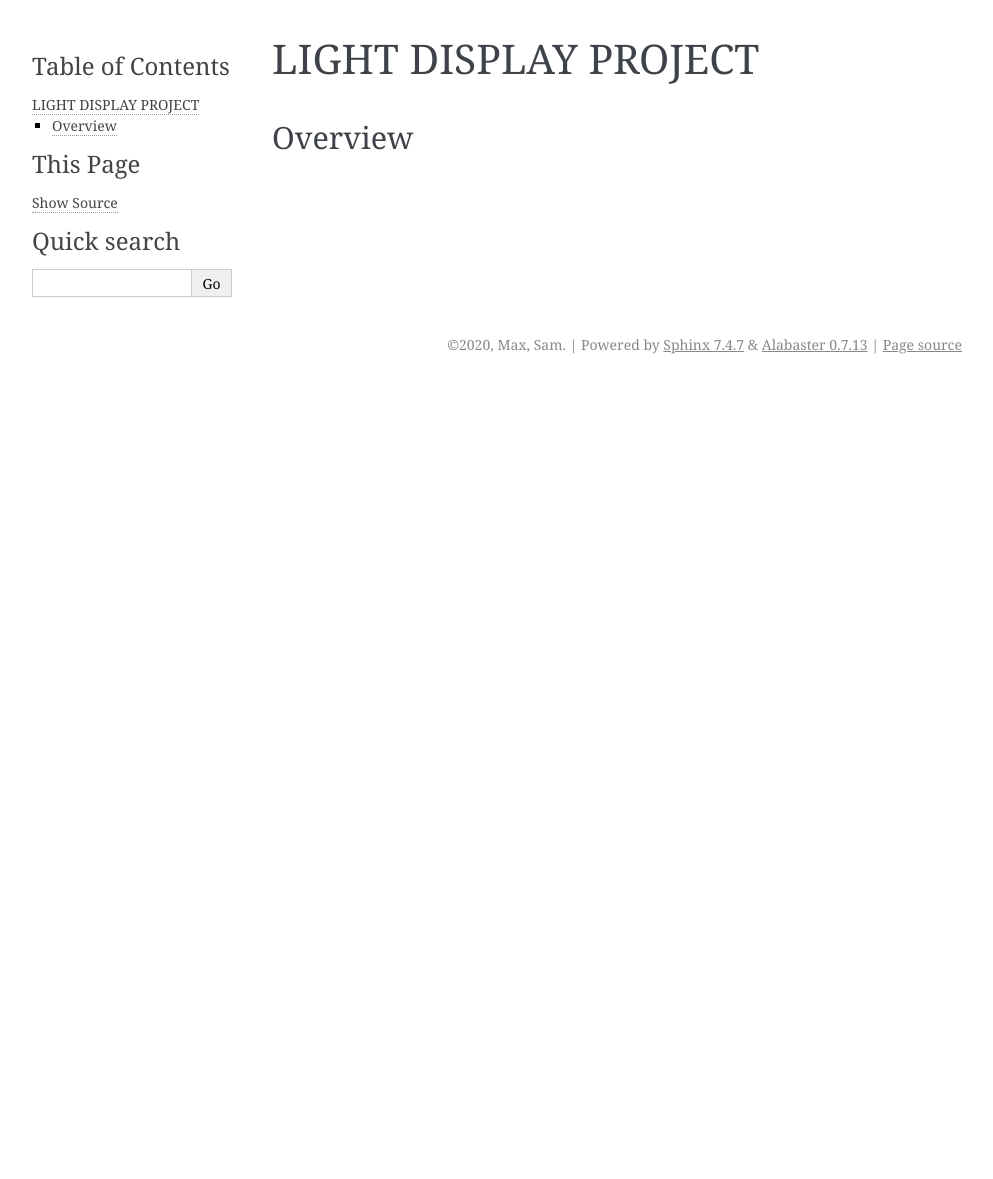
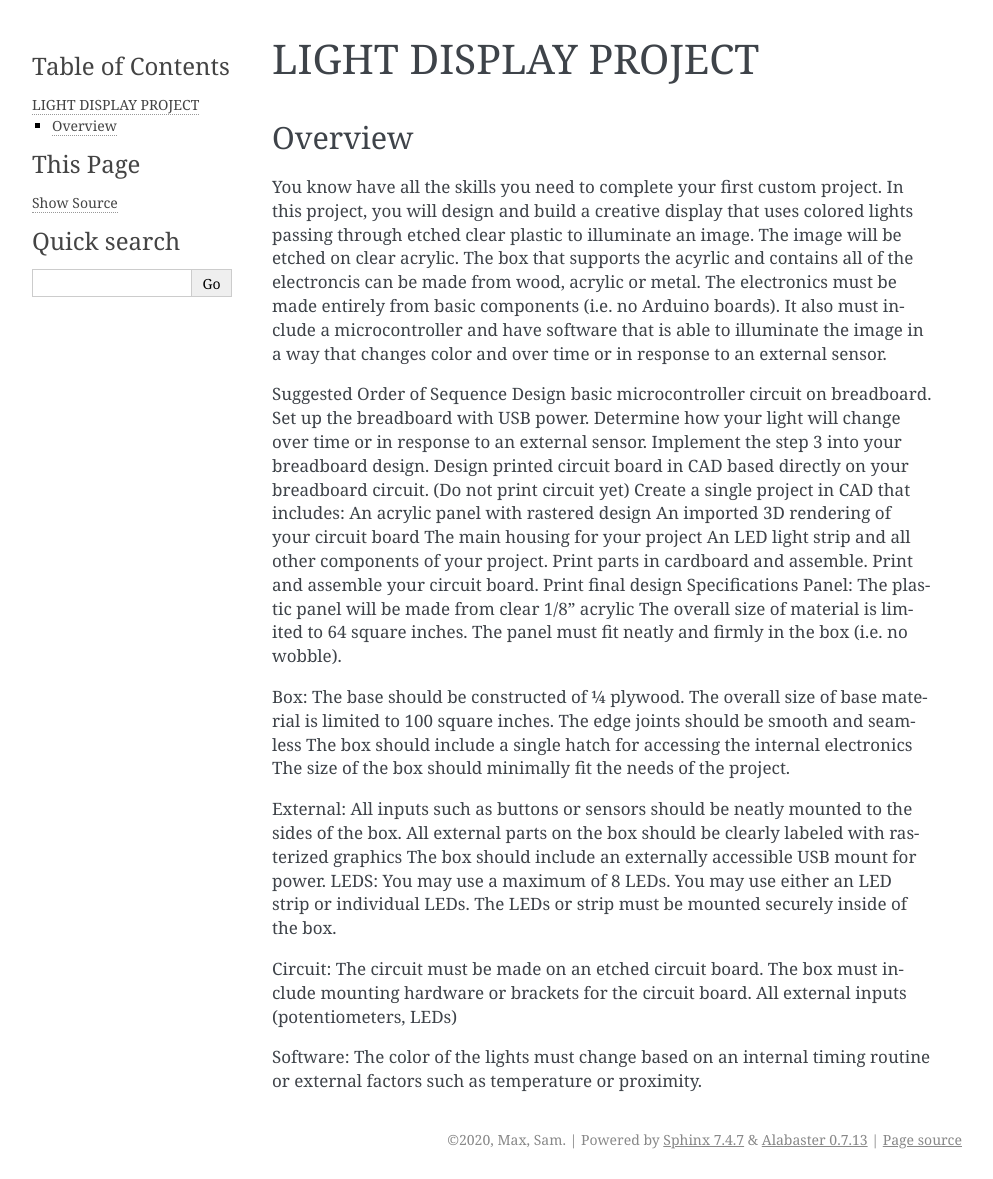
Before and after one commit to maxtkc/mvths-wiki, a Sphinx documentation site: the page built from docs/047a-light-display.rst, in a window 1280 px wide. Shown: the whole page, without its empty margins (148-1141 px from the left). Built offline with Sphinx 7.4.7, drawn with Linux system fonts in a browser that asks for light colours; pages that are not in the unit, such as notebooks, are missing from menus; before the commit the page ends 900 px from its top, so only the background shows below that.

Commit message:
Update 047a-light-display.rst

```diff
--- a/docs/047a-light-display.rst
+++ b/docs/047a-light-display.rst
@@ -3,3 +3,49 @@ LIGHT DISPLAY PROJECT
 
 Overview
 --------
+
+You know have all the skills you need to complete your first custom project. In this project, you will design and build a creative display that uses colored lights passing through etched clear plastic to illuminate an image. The image will be etched on clear acrylic. The box that supports the acyrlic and contains all of the electroncis can be made from wood, acrylic or metal. The electronics must be made entirely from basic components (i.e. no Arduino boards). It also must include a microcontroller and have software that is able to illuminate the image in a way that changes color and over time or in response to an external sensor.
+
+Suggested Order of Sequence
+Design basic microcontroller circuit on breadboard.
+Set up the breadboard with USB power.
+Determine how your light will change over time or in response to an external sensor.
+Implement the step 3 into your breadboard design.
+Design printed circuit board in CAD based directly on your breadboard circuit. (Do not print circuit yet)
+Create a single project in CAD that includes:
+An acrylic panel with rastered design
+An imported 3D rendering of your circuit board
+The main housing for your project
+An LED light strip and all other components of your project.
+Print parts in cardboard and assemble.
+Print and assemble your circuit board.
+Print final design
+Specifications
+Panel:
+The plastic panel will be made from clear 1/8” acrylic
+The overall size of material is limited to 64 square inches.
+The panel must fit neatly and firmly in the box (i.e. no wobble).
+
+Box:
+The base should be constructed of ¼ plywood.
+The overall size of base material is limited to 100 square inches.
+The edge joints should be smooth and seamless
+The box should include a single hatch for accessing the internal electronics
+The size of the box should minimally fit the needs of the project.
+
+External:
+All inputs such as buttons or sensors should be neatly mounted to the sides of the box.
+All external parts on the box should be clearly labeled with rasterized graphics
+The box should include an externally accessible USB mount for power.
+LEDS:
+You may use a maximum of 8 LEDs.
+You may use either an LED strip or individual LEDs.
+The LEDs or strip must be mounted securely inside of the box.
+
+Circuit:
+The circuit must be made on an etched circuit board.
+The box must include mounting hardware or brackets for the circuit board.
+All external inputs (potentiometers, LEDs)
+
+Software:
+The color of the lights must change based on an internal timing routine or external factors such as temperature or proximity.
```
